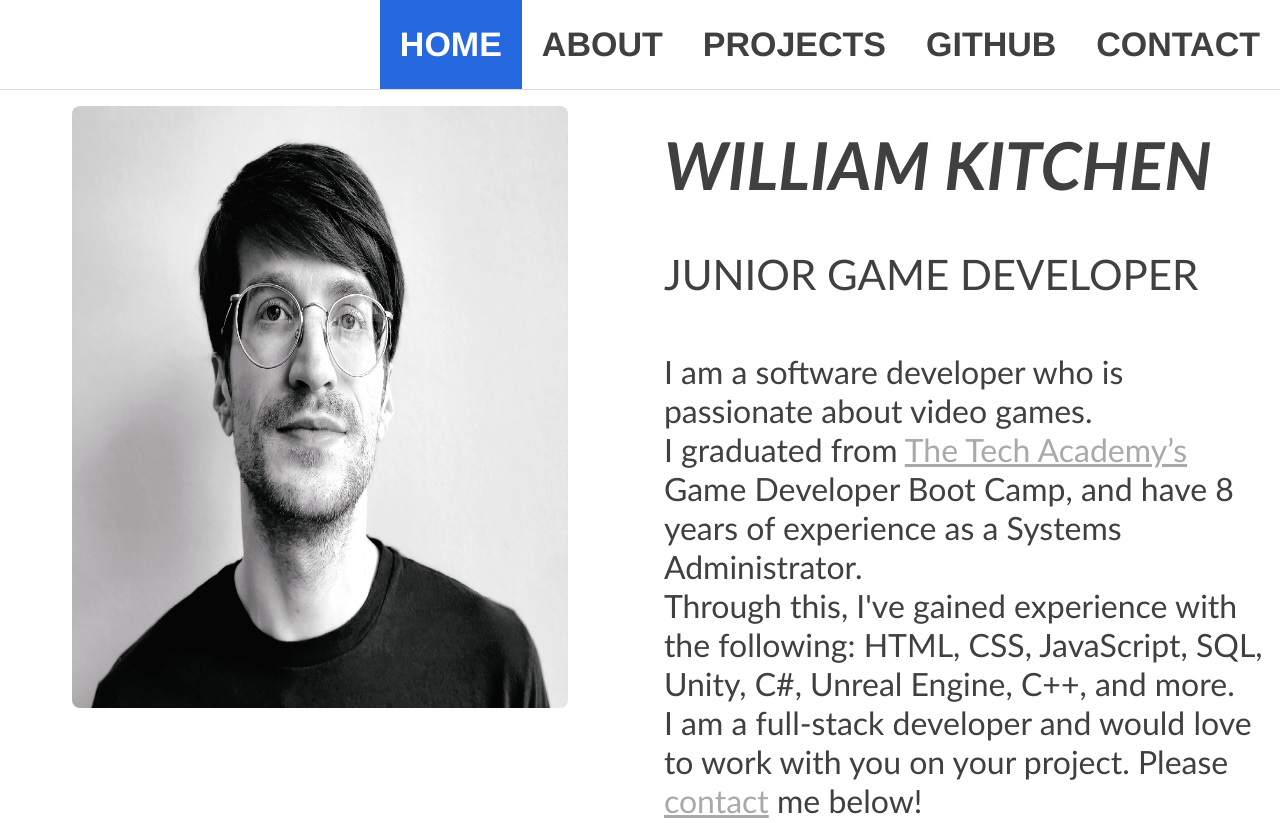
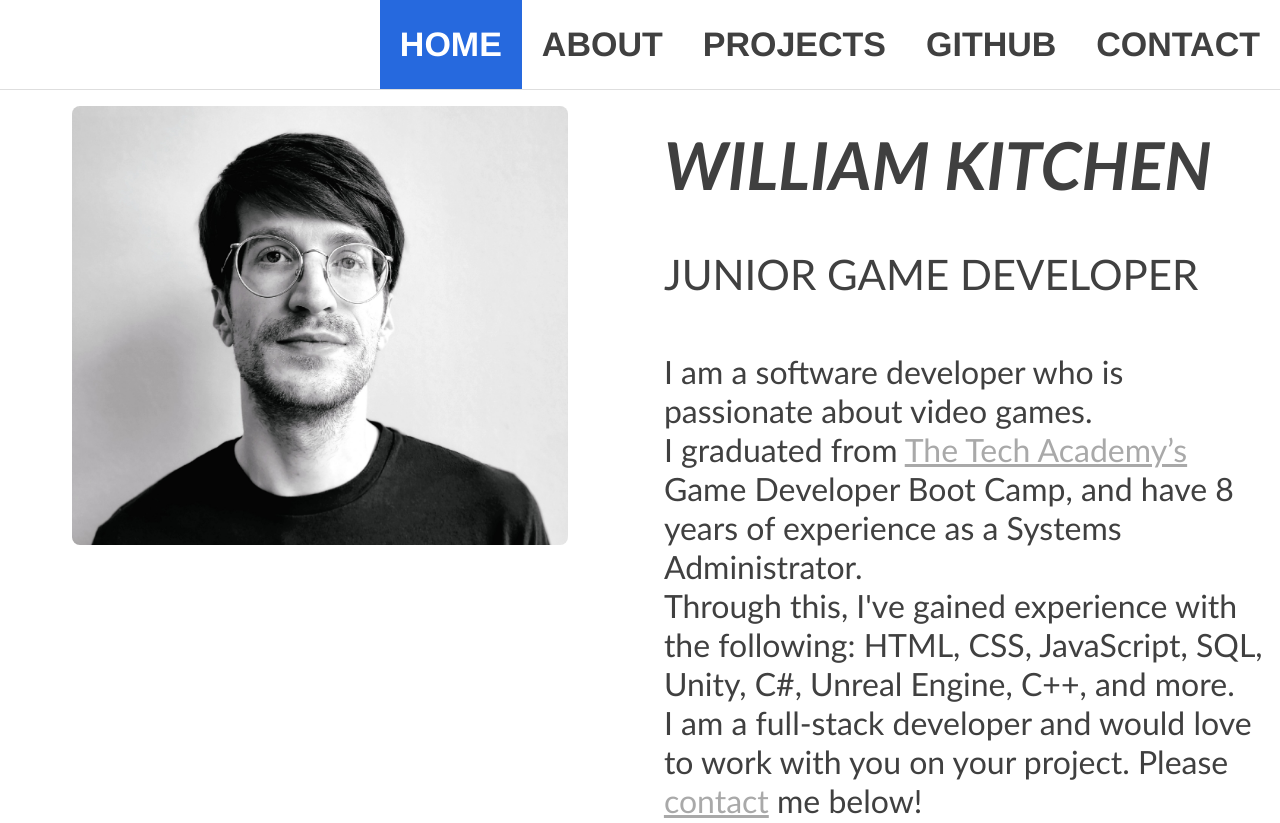
Before and after one commit to William-J-Kitchen/William-J-Kitchen.github.io, a plain HTML site: page index.html in a window 1280 px wide. Shown: the top 823 px of the page. Drawn offline with Linux system fonts and the light colour scheme.

Commit message:
Update portfolio.css

```diff
--- a/stylesheet/portfolio.css
+++ b/stylesheet/portfolio.css
@@ -120,7 +120,8 @@ h5 {
     width: 50%;
     padding: 10px;
     padding-top: 3%;
-    height: 800px;
+
+    overflow: hidden;
 }
 
 .Column_2 {
@@ -164,7 +165,7 @@ img {
     /*filter: grayscale(75%); *//* This rids our pictures of 75% of their color */
     border-radius: 8px; /* Gives all images slightly rounded corners */
     max-width: 100%; /* Ensures all images stay within the width of their container */
-    height: 80%; /*600px;*/ /* Sets the height of all images */
+    /*height: 600px;*/ /* Sets the height of all images */
     width: 80%;
     display: block; /* By specifying block display we can ensure our images are able to be centered */
     margin-left: auto; /* In combination with "margin-right: auto" this centers all images */
```
